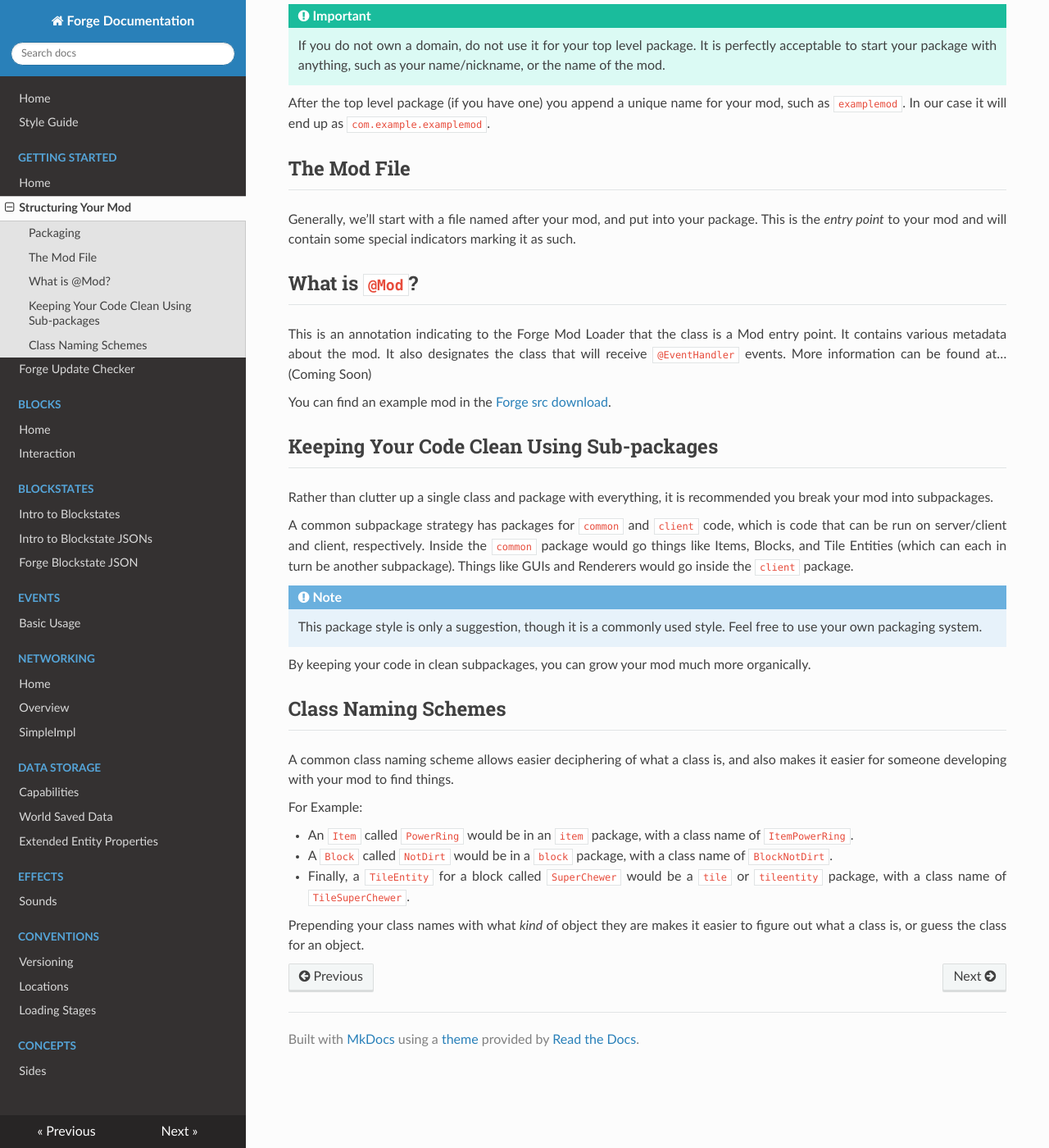
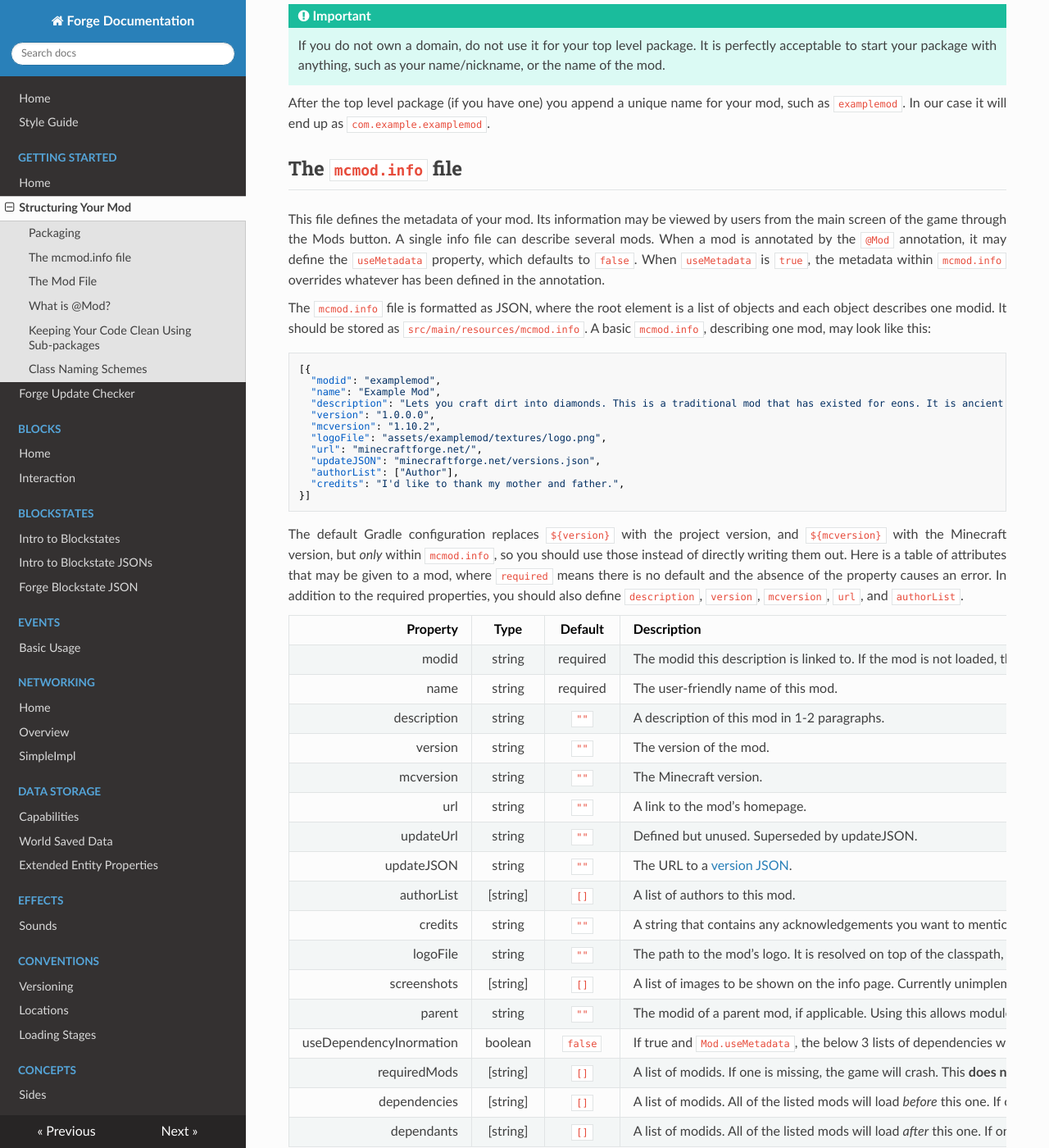
Before and after one commit to MinecraftForge/Documentation, an MkDocs documentation site: the page built from docs/gettingstarted/structuring.md, in a window 1280 px wide and 1400 px high, scrolled down 342 px. Shown: the whole window at 82% size. Built offline with MkDocs 1.6.1, drawn with Linux system fonts in a browser that asks for light colours; nearby versions of some CDN libraries; old or Windows-style settings are respelled for this version of MkDocs; some of the changed text lies outside the part shown.

Commit message:
Add `mcmod.info` to gettingstarted/structuring.md (#56)
* Add `mcmod.info` to gettingstarted/structuring.md

Define what it is, what it does, and what it can define.

* Touch up the `mcmod.info` section

Clarify some things, and copy the BuildCraft `mcmod.info` into its own
gist.

* Fix a couple of kinks in the wording

Remove repetition from the first sentence and realize that "they 3 do" is
not valid English.

```diff
--- a/docs/gettingstarted/structuring.md
+++ b/docs/gettingstarted/structuring.md
@@ -13,6 +13,50 @@ Pick a unique package name. If you own a URL associated with your project, you c
     If you do not own a domain, do not use it for your top level package. It is perfectly acceptable to start your package with anything, such as your name/nickname, or the name of the mod.
 
 After the top level package (if you have one) you append a unique name for your mod, such as `examplemod`. In our case it will end up as `com.example.examplemod`.
+
+The `mcmod.info` file
+-------------------
+
+This file defines the metadata of your mod. Its information may be viewed by users from the main screen of the game through the Mods button. A single info file can describe several mods. When a mod is annotated by the `@Mod` annotation, it may define the `useMetadata` property, which defaults to `false`. When `useMetadata` is `true`, the metadata within `mcmod.info` overrides whatever has been defined in the annotation.
+
+The `mcmod.info` file is formatted as JSON, where the root element is a list of objects and each object describes one modid. It should be stored as `src/main/resources/mcmod.info`. A basic `mcmod.info`, describing one mod, may look like this:
+
+    [{
+      "modid": "examplemod",
+      "name": "Example Mod",
+      "description": "Lets you craft dirt into diamonds. This is a traditional mod that has existed for eons. It is ancient. The holy Notch created it. Jeb rainbowfied it. Dinnerbone made it upside down. Etc.",
+      "version": "1.0.0.0",
+      "mcversion": "1.10.2",
+      "logoFile": "assets/examplemod/textures/logo.png",
+      "url": "minecraftforge.net/",
+      "updateJSON": "minecraftforge.net/versions.json",
+      "authorList": ["Author"],
+      "credits": "I'd like to thank my mother and father.",
+    }]
+
+The default Gradle configuration replaces `${version}` with the project version, and `${mcversion}` with the Minecraft version, but *only* within `mcmod.info`, so you should use those instead of directly writing them out. Here is a table of attributes that may be given to a mod, where `required` means there is no default and the absence of the property causes an error. In addition to the required properties, you should also define `description`, `version`, `mcversion`, `url`, and `authorList`.
+
+|     Property |   Type   | Default  | Description |
+|-------------:|:--------:|:--------:|:------------|
+|        modid |  string  | required | The modid this description is linked to. If the mod is not loaded, the description is ignored. |
+|         name |  string  | required | The user-friendly name of this mod. |
+|  description |  string  |   `""`   | A description of this mod in 1-2 paragraphs. |
+|      version |  string  |   `""`   | The version of the mod. |
+|    mcversion |  string  |   `""`   | The Minecraft version. |
+|          url |  string  |   `""`   | A link to the mod's homepage. |
+|    updateUrl |  string  |   `""`   | Defined but unused. Superseded by updateJSON. |
+|   updateJSON |  string  |   `""`   | The URL to a [version JSON](autoupdate#forge-update-checker). |
+|   authorList | [string] |   `[]`   | A list of authors to this mod. |
+|      credits |  string  |   `""`   | A string that contains any acknowledgements you want to mention. |
+|     logoFile |  string  |   `""`   | The path to the mod's logo. It is resolved on top of the classpath, so you should put it in a location where the name will not conflict, maybe under your own assets folder. |
+|  screenshots | [string] |   `[]`   | A list of images to be shown on the info page. Currently unimplemented. |
+|       parent |  string  |   `""`   | The modid of a parent mod, if applicable. Using this allows modules of another mod to be listed under it in the info page, like BuildCraft. |
+| useDependencyInormation |  boolean |  `false` | If true and `Mod.useMetadata`, the below 3 lists of dependencies will be used. If not, they do nothing. |
+| requiredMods | [string] |   `[]`   | A list of modids. If one is missing, the game will crash. This **does not affect the _ordering_ of mod loading!** To specify ordering as well as requirement, have a coupled entry in `dependencies`. |
+| dependencies | [string] |   `[]`   | A list of modids. All of the listed mods will load *before* this one. If one is not present, nothing happens. |
+|   dependants | [string] |   `[]`   | A list of modids. All of the listed mods will load *after* this one. If one is not present, nothing happens. |
+
+A good example `mcmod.info` that uses many of these properties is [BuildCraft](http://gist.github.com/anonymous/05ad9a1e0220bbdc25caed89ef0a22d2).
 
 The Mod File
 ------------
```
